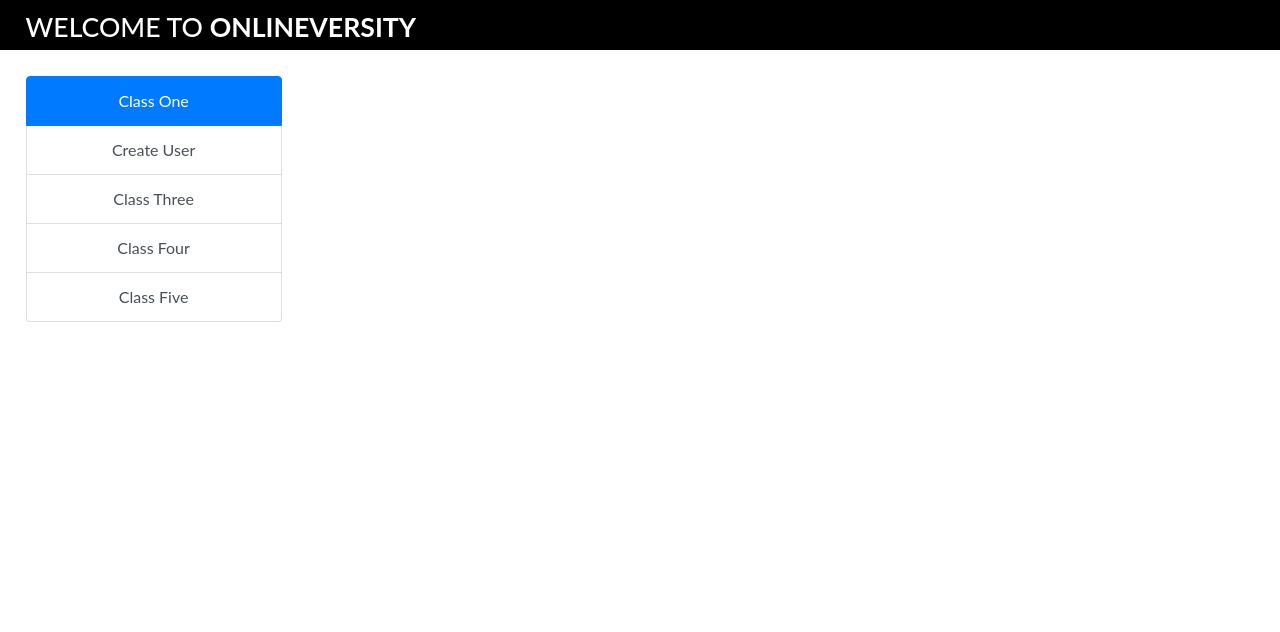
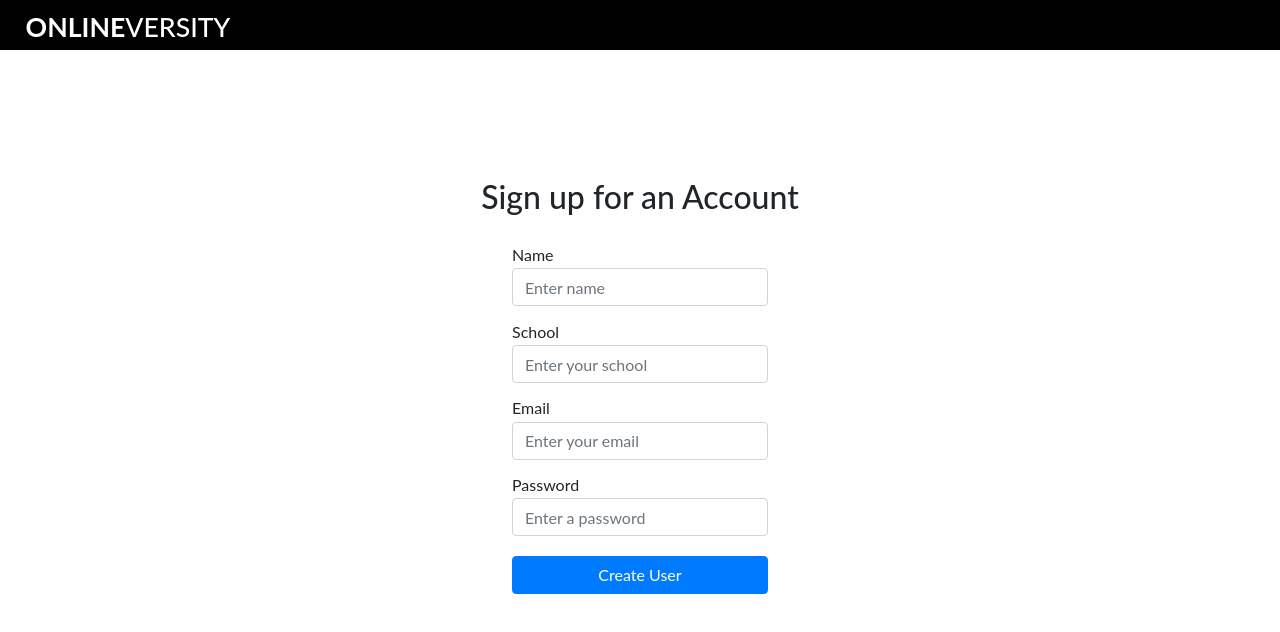
Before and after one commit to themarcoliang/onlineversity, a website: page frontend/create_user.html in a window 1280 px wide. Drawn offline with nearby package versions, Linux system fonts and the light colour scheme; no server answers.

Commit message:
create user page created

```diff
--- a/frontend/index.html
+++ b/frontend/create_user.html
@@ -8,7 +8,7 @@
     <!-- Bootstrap CSS -->
     <link rel="stylesheet" href="https://stackpath.bootstrapcdn.com/bootstrap/4.1.3/css/bootstrap.min.css" integrity="sha384-MCw98/SFnGE8fJT3GXwEOngsV7Zt27NXFoaoApmYm81iuXoPkFOJwJ8ERdknLPMO" crossorigin="anonymous">
 
-    <title>Hello, world!</title>
+    <title>Sign in page</title>
 
     <style>
         #topBlackBar {
@@ -24,21 +24,36 @@
 
   <body style="font-family:lato">
     <div id="topBlackBar">
-      <h1 style="color:white; position:absolute; top:8pt; left: 2%; font-size:20pt;">
-        WELCOME TO <b>ONLINEVERSITY</b>
-      </h1>
+      <h1 style="color:white; position:absolute; top:8pt; left: 2%; font-size:20pt;"><b>ONLINE</b>VERSITY</h1>
     </div>
 
+    <form style="margin-top:10%">
+      <h2 style="text-align: center; margin-bottom:20pt">Sign up for an Account</h2>
 
-    <div class="list-group" style="width:20%; margin-left:2%; margin-top: 2%; text-align:center">
-      <button type="button" class="list-group-item list-group-item-action active">
-        Class One
-      </button>
-      <button type="button" id="btn" class="list-group-item list-group-item-action">Create User</button>
-      <button type="button" class="list-group-item list-group-item-action">Class Three</button>
-      <button type="button" class="list-group-item list-group-item-action">Class Four</button>
-      <button type="button" class="list-group-item list-group-item-action">Class Five</button>
-    </div>
+      <div class="form-group" style="width: 20%; margin:0 auto; margin-top:10pt">
+          <label for="name">Name</label>
+          <input class="form-control" id="name" placeholder="Enter name" style="margin-top:-5pt">
+      </div>
+
+      <div class="form-group" style="width: 20%; margin:0 auto; margin-top:10pt">
+          <label for="school">School</label>
+          <input class="form-control" id="school" placeholder="Enter your school" style="margin-top:-5pt">
+      </div>
+
+      <div class="form-group" style="width: 20%; margin:0 auto; margin-top:10pt">
+          <label for="email">Email</label>
+          <input type="email" class="form-control" id="email" placeholder="Enter your email" style="margin-top:-5pt">
+      </div>
+
+      <div class="form-group" style="width: 20%; margin:0 auto; margin-top:10pt">
+          <label for="password">Password</label>
+          <input type="password" class="form-control" id="password" placeholder="Enter a password" style="margin-top:-5pt">
+      </div>
+
+      <div class="text-center">
+        <button type="button" id="createUser" class="btn btn-primary" style="width:20%;margin-top:15pt">Create User</button>
+      </div>
+    </form>
 
     <!-- Optional JavaScript -->
     <!-- jQuery first, then Popper.js, then Bootstrap JS -->
```
